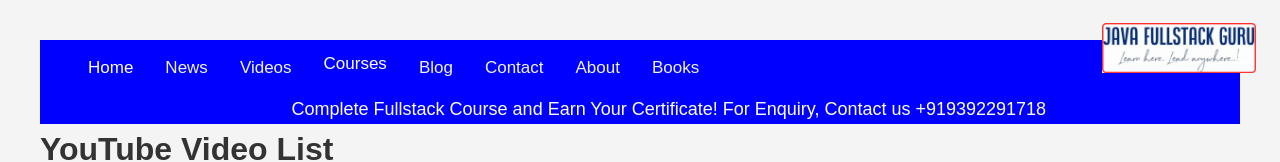
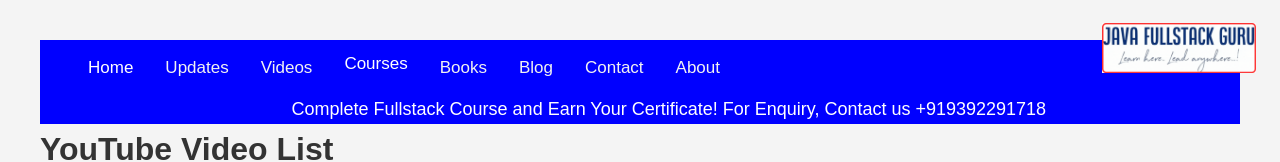
Before and after one commit to Gaini-Laxman/youtubechannelvideoApp, an Angular app: page /home in a window 1280 px wide. Shown: the top 162 px of the page. Built offline with nearby package versions, Linux system fonts and the light colour scheme.

Commit message:
rearranged

```diff
--- a/src/app/home/home.component.html
+++ b/src/app/home/home.component.html
@@ -125,7 +125,7 @@ height="0" width="0" style="display:none;visibility:hidden"></iframe></noscript>
     </a>
     <a img src="assets/favicon.ico" alt="favicon.ico" class="logo-image"> </a><!-- Image source updated -->
     <a href="#home" class="active">Home</a>
-    <a href="#news">News</a>
+    <a href="#news">Updates</a>
     <a href="#videos">Videos</a>
 
   <!-- Dropdown menu for Courses -->
@@ -141,11 +141,11 @@ height="0" width="0" style="display:none;visibility:hidden"></iframe></noscript>
     <a routerLink="/courses/microservices" routerLinkActive="active">Microservices</a>
   </div>
 </div>
-
+ <a href="https://book-store-angular-ui.vercel.app/book">Books</a>
 <a routerLink="/blog" routerLinkActive="active">Blog</a>
 <a routerLink="/contact" routerLinkActive="active">Contact</a>
-    <a routerLink="/about" routerLinkActive="active">About</a>
-    <a href="https://book-store-angular-ui.vercel.app/book">Books</a>
+<a routerLink="/about" routerLinkActive="active">About</a>
+
 
     <a href="javascript:void(0);" class="icon" onclick="myFunction()">
       <i class="fa fa-bars"></i>
```
